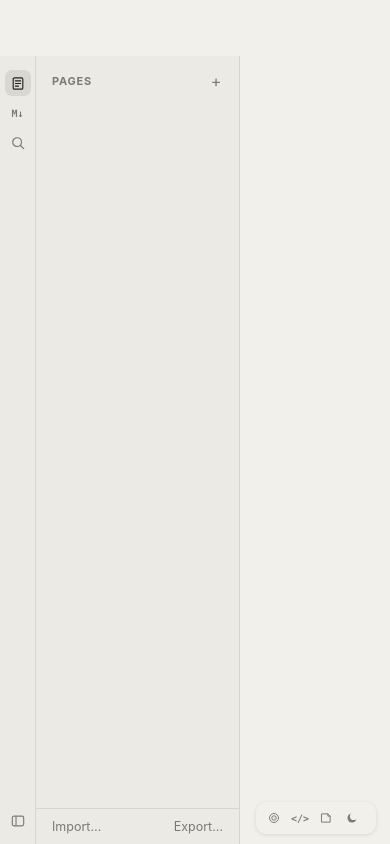
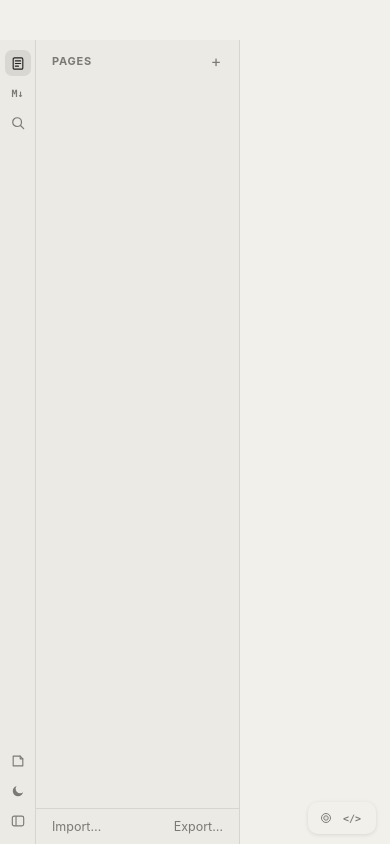
Before and after one commit to Darksyntax/app, a website built with Vite: page src/renderer/index.html in a window 390 px wide. Built offline with nearby package versions, Linux system fonts and the light colour scheme.

Commit message:
tighten titlebar spacing and regroup rail/footer controls
- Shrunk the titlebar drag strip from 56px to 40px (it was leaving ~40px of
  dead space above the sidebar content) and recentered the traffic lights
  for the new height.
- Moved scratchpad and theme into the rail's bottom group, alongside the
  sidebar visibility toggle: both are app-level controls (a content
  destination, a global color scheme) rather than per-document view modes,
  unlike hyperfocus and markup-toggle which stay in the footer next to the
  live word count.

Co-Authored-By: Claude Sonnet 5 <noreply@anthropic.com>

```diff
--- a/src/main/index.ts
+++ b/src/main/index.ts
@@ -36,7 +36,9 @@ function createWindow(): BrowserWindow {
     show: false,
     autoHideMenuBar: true,
     titleBarStyle: 'hiddenInset',
-    trafficLightPosition: { x: 18, y: 18 },
+    // Centered for #titlebar-strip's 40px height (~12px traffic light
+    // diameter) -- keep these in sync if that height changes again.
+    trafficLightPosition: { x: 18, y: 14 },
     backgroundColor: '#f1f0eb',
     icon: iconPath,
     webPreferences: {
--- a/src/renderer/index.html
+++ b/src/renderer/index.html
@@ -24,6 +24,21 @@
         <svg viewBox="0 0 16 16" width="14" height="14" fill="none" stroke="currentColor" stroke-width="1.4" stroke-linecap="round">
           <circle cx="7" cy="7" r="5" />
           <line x1="10.8" y1="10.8" x2="14.5" y2="14.5" />
+        </svg>
+      </button>
+      <button id="scratchpad-toggle" type="button" title="Scratchpad" aria-label="Toggle Scratchpad">
+        <svg viewBox="0 0 16 16" width="14" height="14" fill="none" stroke="currentColor" stroke-width="1.3" stroke-linecap="round" stroke-linejoin="round">
+          <path d="M2.5 2.5h8l3 3v8h-11z" />
+          <path d="M10.5 2.5v3h3" />
+        </svg>
+      </button>
+      <button id="theme-toggle" type="button" title="Toggle Theme" aria-label="Toggle Theme">
+        <svg viewBox="0 0 16 16" width="14" height="14">
+          <mask id="moon-mask">
+            <rect width="16" height="16" fill="white" />
+            <circle cx="10.5" cy="5.5" r="5.2" fill="black" />
+          </mask>
+          <circle cx="8" cy="8" r="6" fill="currentColor" mask="url(#moon-mask)" />
         </svg>
       </button>
       <button id="sidebar-toggle" type="button" title="Toggle Sidebar" aria-label="Toggle Sidebar">
@@ -92,21 +107,6 @@
         </svg>
       </button>
       <button id="markup-toggle" type="button" title="Toggle Markdown Syntax" aria-label="Toggle Markdown Syntax">&lt;/&gt;</button>
-      <button id="scratchpad-toggle" type="button" title="Scratchpad" aria-label="Toggle Scratchpad">
-        <svg viewBox="0 0 16 16" width="14" height="14" fill="none" stroke="currentColor" stroke-width="1.3" stroke-linecap="round" stroke-linejoin="round">
-          <path d="M2.5 2.5h8l3 3v8h-11z" />
-          <path d="M10.5 2.5v3h3" />
-        </svg>
-      </button>
-      <button id="theme-toggle" type="button" title="Toggle Theme" aria-label="Toggle Theme">
-        <svg viewBox="0 0 16 16" width="14" height="14">
-          <mask id="moon-mask">
-            <rect width="16" height="16" fill="white" />
-            <circle cx="10.5" cy="5.5" r="5.2" fill="black" />
-          </mask>
-          <circle cx="8" cy="8" r="6" fill="currentColor" mask="url(#moon-mask)" />
-        </svg>
-      </button>
       <span id="status"></span>
     </div>
     <script type="module" src="/src/main.ts"></script>
--- a/src/renderer/src/editor/theme.ts
+++ b/src/renderer/src/editor/theme.ts
@@ -130,8 +130,8 @@ const shared = EditorView.theme({
     alignItems: 'center',
     gap: '8px',
     padding: '12px 20px',
-    // clears #titlebar-strip's 56px drag region plus a little breathing room
-    marginTop: '56px',
+    // clears #titlebar-strip's 40px drag region plus a little breathing room
+    marginTop: '40px',
     background: 'var(--sidebar-bg)',
     fontFamily: proseFont,
     fontSize: '13px'
--- a/src/renderer/src/style.css
+++ b/src/renderer/src/style.css
@@ -62,7 +62,7 @@ body {
   top: 0;
   left: 0;
   right: 0;
-  height: 56px;
+  height: 40px;
   -webkit-app-region: drag;
   z-index: 10;
 }
@@ -72,13 +72,13 @@ body {
    while #sidebar-main is hidden. Only #sidebar-main animates off-screen. */
 #sidebar-rail {
   position: fixed;
-  inset: 56px auto 0 0;
+  inset: 40px auto 0 0;
   width: var(--rail-width);
   display: flex;
   flex-direction: column;
   align-items: center;
   gap: 4px;
-  padding: 14px 0 10px;
+  padding: 10px 0 10px;
   background: var(--sidebar-bg);
   border-right: 1px solid var(--border);
   z-index: 9;
@@ -114,14 +114,15 @@ body {
 }
 
 /* Pinned to the bottom of the rail, set apart from the view-switching
-   buttons above it -- it toggles the panel open/closed, not a view. */
-#sidebar-toggle {
+   buttons above it -- these are destinations/actions (open the scratchpad,
+   toggle the panel), not sidebar views. */
+#scratchpad-toggle {
   margin-top: auto;
 }
 
 #sidebar-main {
   position: fixed;
-  inset: 56px auto 0 var(--rail-width);
+  inset: 40px auto 0 var(--rail-width);
   width: calc(var(--sidebar-width) - var(--rail-width));
   display: flex;
   flex-direction: column;
@@ -141,7 +142,7 @@ body {
   display: flex;
   align-items: center;
   justify-content: space-between;
-  padding: 14px 12px 10px 16px;
+  padding: 10px 12px 10px 16px;
   flex-shrink: 0;
 }
 
@@ -505,9 +506,7 @@ body:has(#sidebar-main.hidden) #editor {
 }
 
 #hyperfocus-toggle,
-#markup-toggle,
-#scratchpad-toggle,
-#theme-toggle {
+#markup-toggle {
   appearance: none;
   border: none;
   background: none;
@@ -528,16 +527,13 @@ body:has(#sidebar-main.hidden) #editor {
 }
 
 #hyperfocus-toggle.active,
-#markup-toggle.active,
-#scratchpad-toggle.active {
+#markup-toggle.active {
   color: var(--text);
   background: var(--row-active);
 }
 
 #hyperfocus-toggle:hover,
-#markup-toggle:hover,
-#scratchpad-toggle:hover,
-#theme-toggle:hover {
+#markup-toggle:hover {
   color: var(--text);
   background: var(--row-hover);
 }
```
Also changed, not shown: 2 other files.
